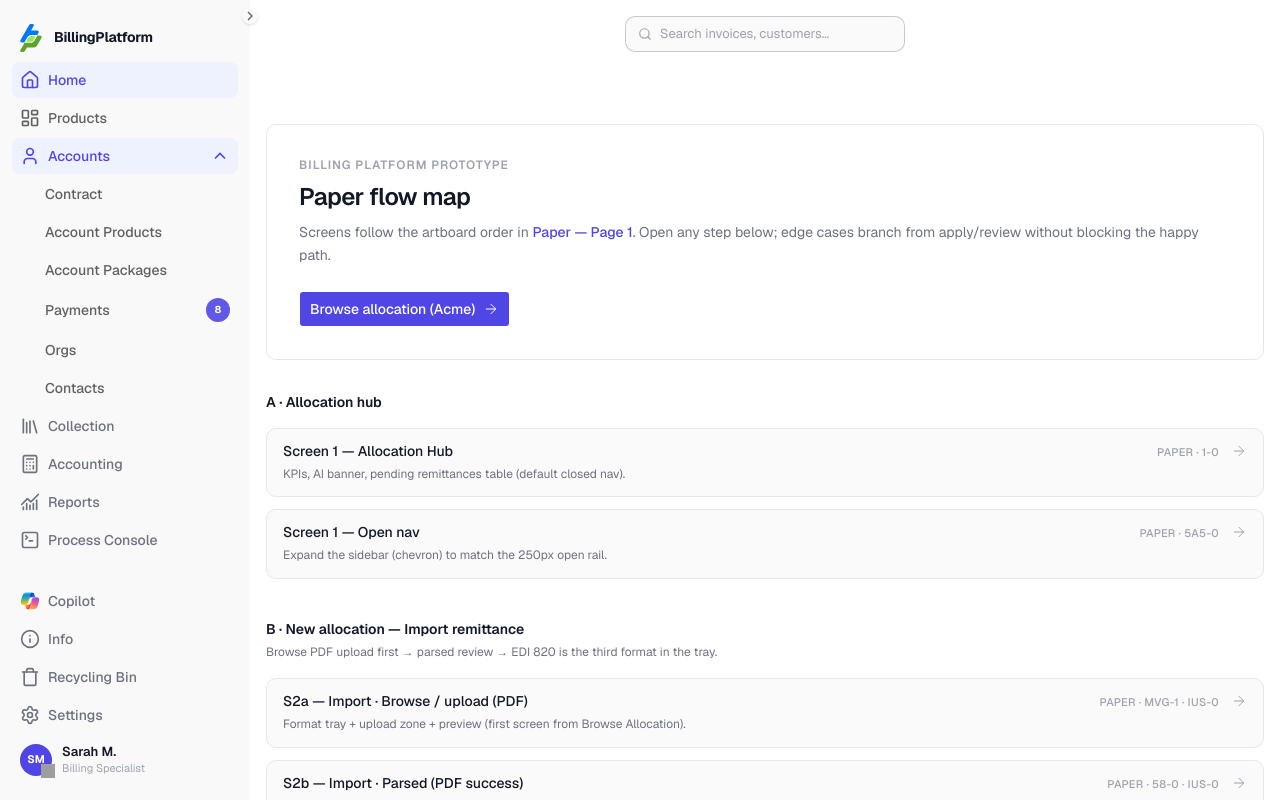
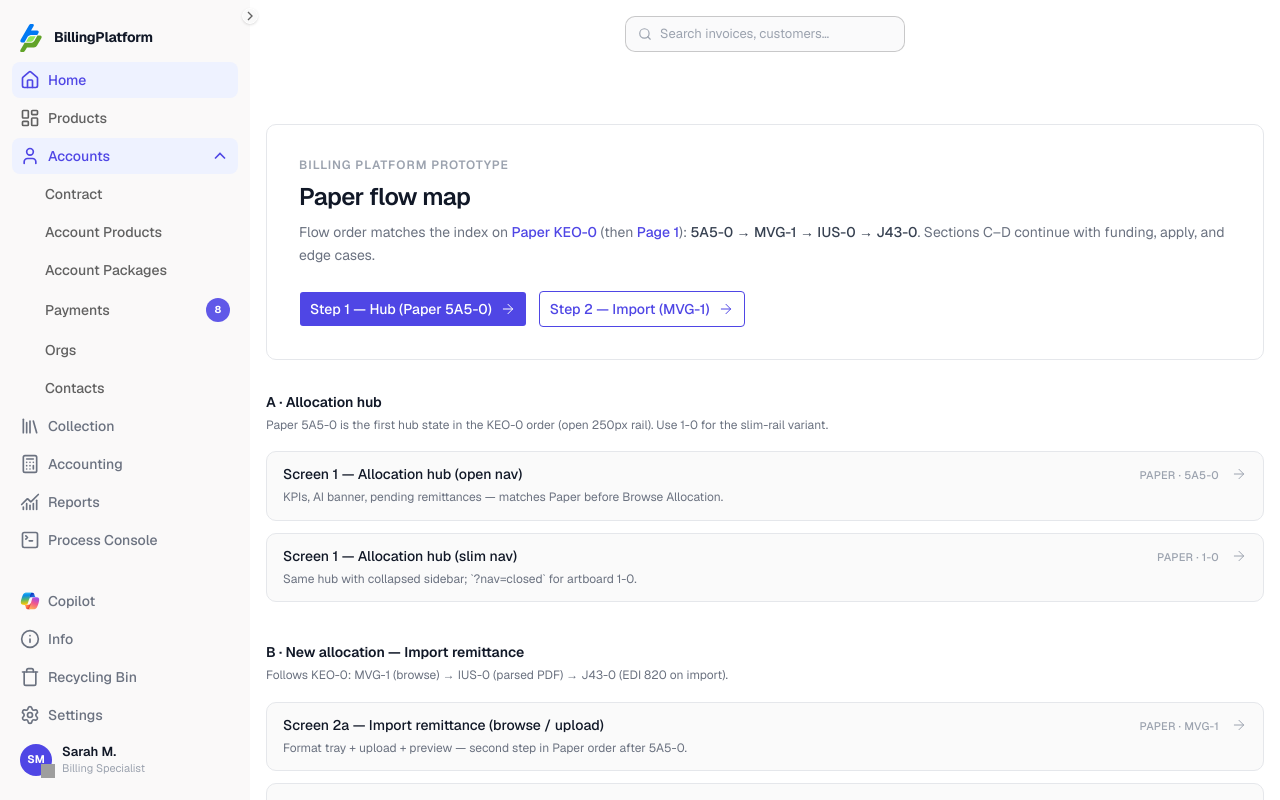
Before and after one commit to borisj74/BillingPlatform, a Next.js app: page /home in a window 1280 px wide. Built offline with nearby package versions, Linux system fonts and the light colour scheme; grey boxes are pictures that could not be loaded.

Commit message:
fix(paper): KEO-0 flow order 5A5-0 → MVG-1 → IUS-0 → J43-0; nav query for 1-0
Made-with: Cursor

```diff
--- a/app/(app)/home/page.tsx
+++ b/app/(app)/home/page.tsx
@@ -10,53 +10,55 @@ type FlowLink = {
   note: string;
 };
 
+/** Paper Page 1 sequence from KEO-0: 5A5-0 → MVG-1 → IUS-0 → J43-0, then later artboards in C / D. */
 const SECTIONS: { id: string; title: string; subtitle?: string; items: FlowLink[] }[] = [
   {
     id: "hub",
     title: "A · Allocation hub",
+    subtitle: "Paper 5A5-0 is the first hub state in the KEO-0 order (open 250px rail). Use 1-0 for the slim-rail variant.",
     items: [
       {
         href: "/accounts",
-        label: "Screen 1 — Allocation Hub",
-        paper: "1-0",
-        note: "KPIs, AI banner, pending remittances table (default closed nav).",
+        label: "Screen 1 — Allocation hub (open nav)",
+        paper: "5A5-0",
+        note: "KPIs, AI banner, pending remittances — matches Paper before Browse Allocation.",
       },
       {
-        href: "/accounts",
-        label: "Screen 1 — Open nav",
-        paper: "5A5-0",
-        note: "Expand the sidebar (chevron) to match the 250px open rail.",
+        href: "/accounts?nav=closed",
+        label: "Screen 1 — Allocation hub (slim nav)",
+        paper: "1-0",
+        note: "Same hub with collapsed sidebar; `?nav=closed` for artboard 1-0.",
       },
     ],
   },
   {
     id: "import",
     title: "B · New allocation — Import remittance",
-    subtitle: "Browse PDF upload first → parsed review → EDI 820 is the third format in the tray.",
+    subtitle: "Follows KEO-0: MVG-1 (browse) → IUS-0 (parsed PDF) → J43-0 (EDI 820 on import).",
     items: [
       {
         href: "/allocation/import?format=pdf&customer=Acme%20Corp",
-        label: "S2a — Import · Browse / upload (PDF)",
-        paper: "MVG-1 · IUS-0",
-        note: "Format tray + upload zone + preview (first screen from Browse Allocation).",
+        label: "Screen 2a — Import remittance (browse / upload)",
+        paper: "MVG-1",
+        note: "Format tray + upload + preview — second step in Paper order after 5A5-0.",
       },
       {
         href: "/allocation/import/parsed?format=pdf&customer=Acme%20Corp",
-        label: "S2b — Import · Parsed (PDF success)",
-        paper: "58-0 · IUS-0",
-        note: "OCR + extracted fields after Continue (second screen).",
+        label: "Screen 2b — Parsed PDF review",
+        paper: "IUS-0",
+        note: "OCR block + extracted fields after Continue — third in KEO-0 sequence.",
       },
       {
         href: "/allocation/import?format=edi&customer=Acme%20Corp",
-        label: "S2c — Import · EDI 820 source",
+        label: "Screen 2c — EDI 820 source",
         paper: "J43-0",
-        note: "Third format in the tray: raw X12 + extracted payment details on the import route.",
+        note: "Raw X12 + extracted payment details on the import route — fourth in KEO-0 sequence.",
       },
       {
         href: "/allocation/import/parsed?format=edi&customer=Acme%20Corp",
-        label: "S2 — Import · Parsed (EDI success)",
+        label: "Import · Parsed (EDI success)",
         paper: "58-0",
-        note: "Parse success banner + split review (EDI 820 path).",
+        note: "EDI path after continue — same row family as IUS-0 for the Northwind sample.",
       },
       {
         href: "/allocation/import/error?customer=Acme%20Corp",
@@ -138,26 +140,47 @@ export default function HomePage() {
         </p>
         <h1 className="mt-2 text-2xl font-semibold tracking-tight text-[#111827]">Paper flow map</h1>
         <p className="mt-2 text-sm leading-relaxed text-[#6B7280]">
-          Screens follow the artboard order in{" "}
+          Flow order matches the index on{" "}
+          <a
+            href="https://app.paper.design/file/01KP17A7CKK79Y04F1CNW8YPJX/1-0/KEO-0"
+            className="font-medium text-brand underline-offset-2 hover:underline"
+          >
+            Paper KEO-0
+          </a>{" "}
+          (then{" "}
           <a
             href="https://app.paper.design/file/01KP17A7CKK79Y04F1CNW8YPJX/1-0"
             className="font-medium text-brand underline-offset-2 hover:underline"
           >
-            Paper — Page 1
+            Page 1
           </a>
-          . Open any step below; edge cases branch from apply/review without blocking the happy path.
+          ):{" "}
+          <span className="font-medium text-[#374151]">5A5-0 → MVG-1 → IUS-0 → J43-0</span>. Sections C–D continue
+          with funding, apply, and edge cases.
         </p>
 
+        <div className="mt-6 flex flex-col gap-3 sm:flex-row sm:flex-wrap">
+          <Link
+            href="/accounts"
+            className={cn(
+              buttonVariants({ variant: "default", size: "lg" }),
+              "inline-flex items-center justify-center gap-2 bg-brand text-white hover:bg-brand/90",
+            )}
+          >
+            <span>Step 1 — Hub (Paper 5A5-0)</span>
+            <NavArrowRight variant="onPrimary" />
+          </Link>
           <Link
             href="/allocation/import?format=pdf&customer=Acme%20Corp"
             className={cn(
-            buttonVariants({ variant: "default", size: "lg" }),
-            "mt-6 inline-flex items-center gap-2 bg-brand text-white hover:bg-brand/90",
+              buttonVariants({ variant: "outline", size: "lg" }),
+              "inline-flex items-center justify-center gap-2 border-brand font-medium text-brand hover:bg-brand-subtle",
             )}
           >
-          <span>Browse allocation (Acme)</span>
-          <NavArrowRight variant="onPrimary" />
+            <span>Step 2 — Import (MVG-1)</span>
+            <NavArrowRight />
           </Link>
+        </div>
       </div>
 
       <div className="mt-8 space-y-10">
--- a/app/(app)/layout.tsx
+++ b/app/(app)/layout.tsx
@@ -1,3 +1,4 @@
+import { Suspense } from "react";
 import { Toaster } from "sonner";
 import { AllocationProvider } from "@/lib/allocation-store";
 import { Sidebar } from "@/components/layout/Sidebar";
@@ -11,7 +12,9 @@ export default function AppLayout({
   return (
     <AllocationProvider>
       <div className="flex h-full min-h-0 w-full flex-1 overflow-hidden bg-[#FAF9F9]">
-        <Sidebar />
+        <Suspense fallback={<aside className="h-full w-[250px] shrink-0 bg-[#FAF9F9]" aria-hidden />}>
+          <Sidebar />
+        </Suspense>
         <div className="flex min-h-0 min-w-0 flex-1 flex-col overflow-hidden bg-white">
           <TopBar />
           <main className="min-h-0 flex-1 overflow-y-auto overflow-x-hidden bg-white px-4 pb-6 pt-5 md:pt-6">
--- a/components/layout/Sidebar.tsx
+++ b/components/layout/Sidebar.tsx
@@ -2,8 +2,8 @@
 
 import Link from "next/link";
 import Image from "next/image";
-import { usePathname } from "next/navigation";
-import { useState } from "react";
+import { usePathname, useSearchParams } from "next/navigation";
+import { useEffect, useState } from "react";
 import { cn } from "@/lib/utils";
 import { BillingLogoMark } from "@/components/layout/paper-sidebar/BillingLogoMark";
 import { CopilotMark } from "@/components/layout/paper-sidebar/CopilotMark";
@@ -40,8 +40,17 @@ function paymentsActive(pathname: string) {
 
 export function Sidebar() {
   const pathname = usePathname();
+  const searchParams = useSearchParams();
   const [accountsOpen, setAccountsOpen] = useState(true);
   const [collapsed, setCollapsed] = useState(false);
+
+  /** Paper 1-0 vs 5A5-0: `?nav=closed` matches slim rail; default open rail is 5A5-0. */
+  useEffect(() => {
+    if (pathname !== "/accounts") return;
+    const n = searchParams.get("nav");
+    if (n === "closed") setCollapsed(true);
+    else setCollapsed(false);
+  }, [pathname, searchParams]);
 
   const payActive = paymentsActive(pathname);
 
```
Lines whose indentation alone changed are shown as unchanged.
